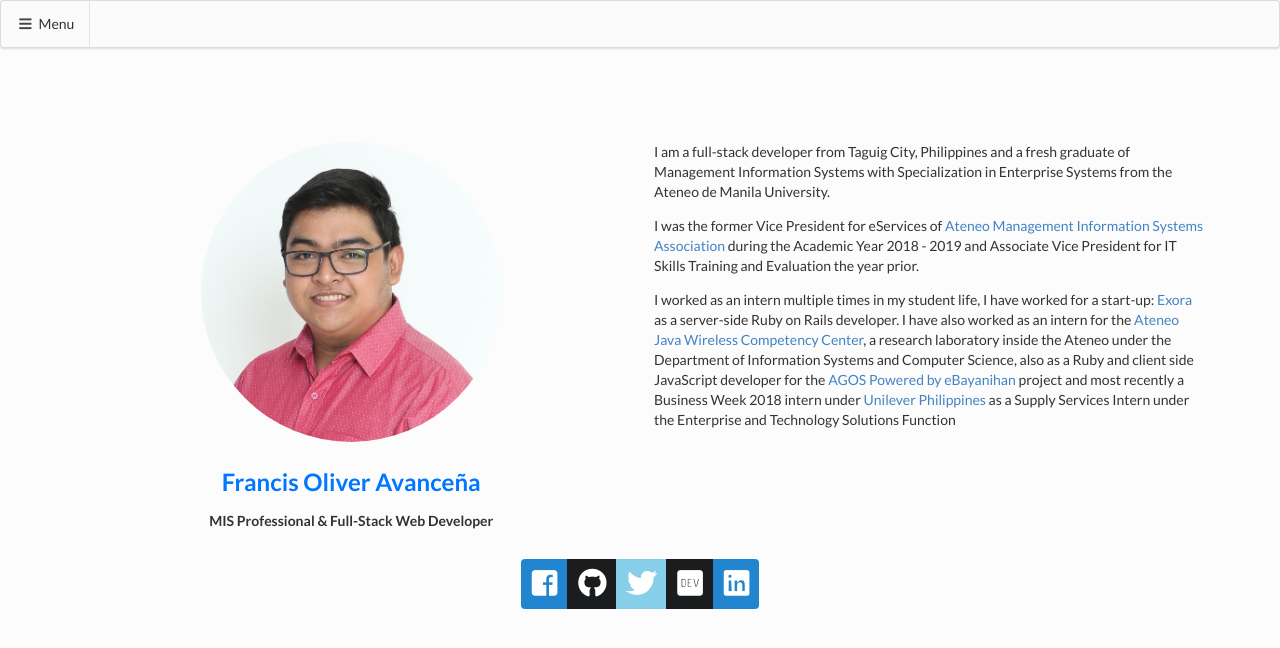
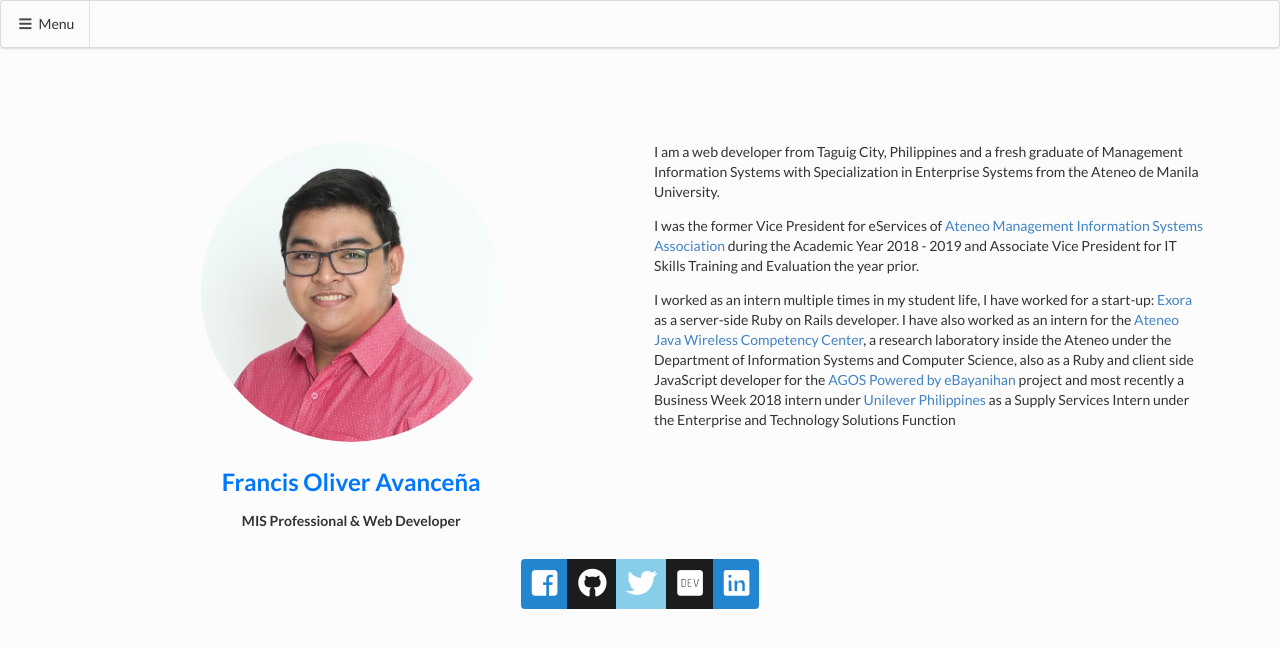
Before and after one commit to tripeersyou/francisoliverdev, a Jekyll site: the page built from index.html, in a window 1280 px wide. Shown: the top 648 px of the page. Built offline with Jekyll 4.4.1, drawn with Linux system fonts in a browser that asks for light colours; nearby versions of some CDN libraries; comment, search, counter and statistics services are not loaded.

Commit message:
Update from Forestry.io foavancena@gmail.com updated index.html

```diff
--- a/index.html
+++ b/index.html
@@ -11,10 +11,10 @@
     <div class="eight wide column right-home-grid wow fadeInLeft">
         <img src="/assets/img/avatar.jpg" alt="Avatar" class="ui medium circular image">
         <h2 class="main-title">Francis Oliver Avanceña</h2>
-        <strong>MIS Professional &AMP; Full-Stack Web Developer</strong>
+        <strong>MIS Professional &AMP; Web Developer</strong>
     </div>
     <div class="eight wide column wow fadeInRight">
-        <p>I am a full-stack developer from Taguig City, Philippines and a fresh graduate of Management Information
+        <p>I am a web developer from Taguig City, Philippines and a fresh graduate of Management Information
             Systems with Specialization in Enterprise Systems from the Ateneo de Manila University.</p>
         <p>I was the former Vice President for eServices of <a href="https://facebook.com/AteneoMISA" target="_blank">Ateneo
                 Management Information Systems Association</a> during the Academic Year 2018 - 2019 and Associate Vice
```
